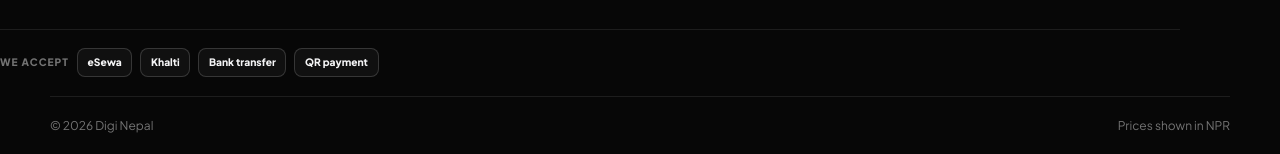
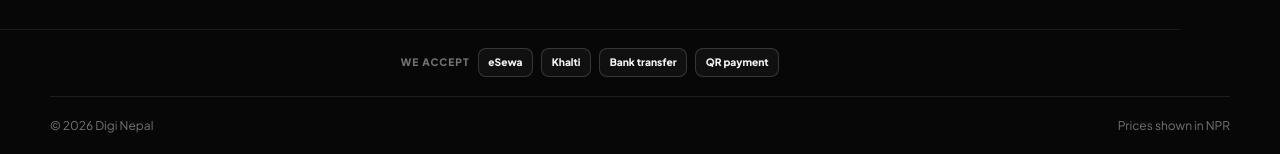
Before and after one commit to Prabinkandel/digi-nepal-web, a website: page index.html in a window 1280 px wide. Shown: the part 3924-4078 px from the top of the page. Drawn offline with Linux system fonts and the light colour scheme; no server answers.

Commit message:
style: center-align payment method badges in footer

```diff
--- a/store-ui.css
+++ b/store-ui.css
@@ -2018,7 +2018,7 @@ body { overflow-x: hidden; }
 .footer h3 { color: var(--white); font-size: var(--fs-micro); letter-spacing: .14em; }
 .footer a, .footer-link { font-size: var(--fs-small); }
 .footer-pay {
-  display: flex; flex-wrap: wrap; align-items: center; gap: .5rem;
+  display: flex; flex-wrap: wrap; align-items: center; justify-content: center; gap: .5rem;
   margin: var(--store-space-5) 0 0;
   padding: 1.1rem 0 0;
   border-top: 1px solid var(--line);
```
